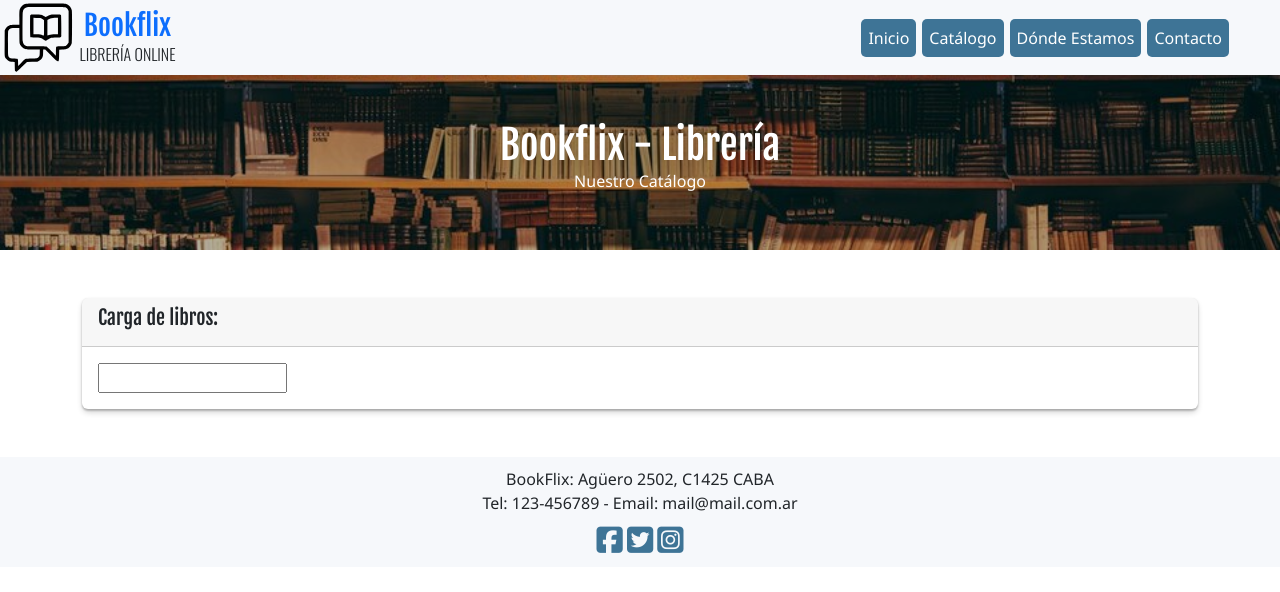
After one commit to Flow3rCloud/Proyecto-Libreria, a Django app: template books/templates/books/crear.html in a window 1280 px wide. The commit adds this page. Shown: the top 592 px of the page. Run offline with Django 3.2, Linux system fonts and the light colour scheme; the template is opened without the code that fills it: most values are stand-ins (such as "Sample title", 1, 10 or a date in 2020); some libraries are stand-ins or nearby versions.

Commit message:
agregados links

```diff
--- a/books/templates/base.html
+++ b/books/templates/base.html
@@ -23,10 +23,10 @@
             <div class="container-fluid">
                 <div id="logo">
                     <div>
-                        <a href="../inicio"><img src="{% static './books/img/icono.svg' %}" alt="logo" id="img-logo"></a>
+                        <a href="{% url 'inicio' %}"><img src="{% static './books/img/icono.svg' %}" alt="logo" id="img-logo"></a>
                     </div>
                     <div id="logo-text">
-                        <a href="../inicio"><h3 id="h3-logo">Bookflix</h3></a>
+                        <a href="{% url 'inicio' %}"><h3 id="h3-logo">Bookflix</h3></a>
                         <p id="p-logo">LIBRERÍA ONLINE</p>
                     </div>
                 </div>
@@ -38,13 +38,13 @@
                 <div class="collapse navbar-collapse justify-content-end me-5" id="navbarNav">
                     <ul class="navbar-nav animate__animated animate__fadeIn">
                         <li class="nav-item">
-                            <a class="nav-link active" aria-current="page" href="../inicio">Inicio</a>
+                            <a class="nav-link" href="{% url 'inicio' %}">Inicio</a>
                         </li>
                         <li class="nav-item">
-                            <a class="nav-link" href="../catalogo">Catálogo</a>
+                            <a class="nav-link" href="{% url 'catalogo' %}">Catálogo</a>
                         </li>
                         <li class="nav-item">
-                            <a class="nav-link" href="../donde_estamos">Dónde Estamos</a>
+                            <a class="nav-link" href="{% url 'donde_estamos' %}">Dónde Estamos</a>
                         </li>
                         <li class="nav-item">
                             <a class="nav-link" href="#">Contacto</a>
--- /dev/null
+++ b/books/templates/books/crear.html
@@ -0,0 +1,28 @@
+{% extends 'base.html' %}
+{% load static %}
+{% block titulo %}{{titulo}}{% endblock titulo %}
+
+{% block contenido %}
+<section>
+    <div class="portada d-flex justify-content-center align-items-center flex-column" id="portada-sm">
+        <div class="portada-interno-sm">
+            <h1 id="portada-h1" class="animate__animated animate__fadeInRight">Bookflix - Librería</h1>
+            <p id="portada-p" class="animate__animated animate__fadeInRight">Nuestro Catálogo</p>
+        </div>
+    </div>
+</section>
+<section>
+    <div class="container mt-5 mb-5">
+        <div class="card">
+            <div class="card-header">
+                <h5>Carga de libros:</h5>
+            </div>
+            <div class="card-body">
+                {% include 'books/form.html' %}
+            </div>
+        </div>
+    </div>
+</section>
+
+
+{% endblock %}
--- /dev/null
+++ b/books/templates/books/form.html
@@ -0,0 +1,5 @@
+<form action="" method="post" enctype="multipart/form-data">
+    <div class="div-field">
+        <input type="text" name="nombre" id="">
+    </div>
+</form>
--- a/books/templates/books/index.html
+++ b/books/templates/books/index.html
@@ -24,7 +24,7 @@
                         <p class="card-text">Some quick example text to build on the card title and make up the
                             bulk of the
                             card's content.</p>
-                        <a href="catalogo.html" class="btn btn-success">Catálogo</a>
+                        <a href="{% url 'catalogo' %}" class="btn btn-success">Catálogo</a>
                     </div>
                 </div>
             </div>
--- a/books/urls.py
+++ b/books/urls.py
@@ -8,4 +8,8 @@ urlpatterns = [
     path('inicio/', views.index, name='inicio'),
     path('donde_estamos/', views.donde_estamos, name='donde_estamos'),
     path('catalogo/', views.catalogo, name='catalogo'),
+    path('crear/', views.crear, name='crear'),
+    path('editar/', views.editar, name='editar'),
+    path('eliminar/', views.eliminar, name='eliminar'),
+
 ] + static(settings.MEDIA_URL, document_root=settings.MEDIA_ROOT)
```
Also changed, not shown: books/templates/books/editar.html (added, +28 -0 lines), books/views.py (+9 -0 lines).
